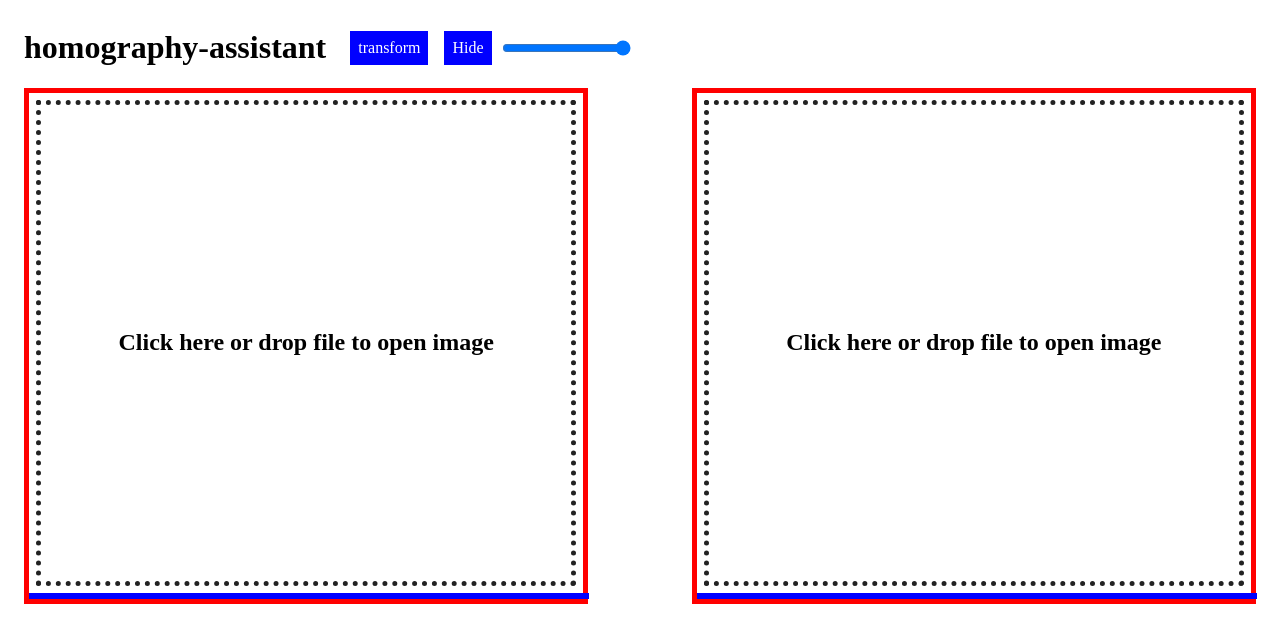
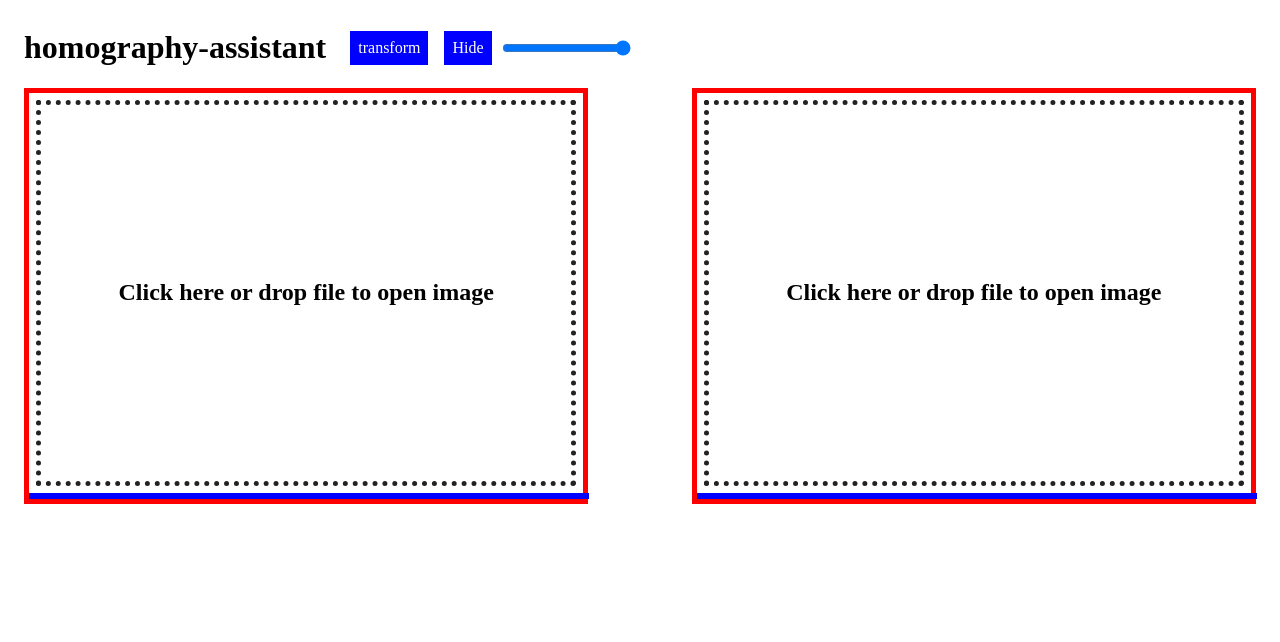
Before and after one commit to rain825/homography-assistant, a Vue app in the folder frontend/: page / in a window 1280 px wide. Shown: the top 642 px of the page. Built offline with nearby package versions, Linux system fonts and the light colour scheme; the HTML template or start-up script is replaced by a standard one; what vue-konva would draw is missing.

Commit message:
refactor FileUploader.vue. thanks @popunbom!

```diff
--- a/frontend/src/components/FileUploader.vue
+++ b/frontend/src/components/FileUploader.vue
@@ -1,15 +1,15 @@
 <template>
-  <div
-    class="drop-area"
+  <div class="file-uploader">
+    <label
+      :class="{ overlay: canvasVisible, 'in-drop-area': isInDropArea}"
       @dragenter.prevent="handleEnterDropArea"
       @dragleave.prevent="handleLeaveDropArea"
       @dragover.prevent
       @drop.prevent.stop="handleSubmit"
     >
-    <label :class="{ overlay: canvasVisible, 'in-drop-area': isInDropArea}">
-      <div class="message">Click here or drop file to open image</div>
       <input @change="handleSubmit" name="imgFile" ref="file" style="display:none;" type="file" />
     </label>
+    <div class="message">Click here or drop file to open image</div>
   </div>
 </template>
 
@@ -29,16 +29,12 @@ export default {
   },
   methods: {
     handleEnterDropArea() {
-      this.dropAreaCounter++;
       this.isInDropArea = true;
-      console.debug(`enterDropArea:${this.dropAreaCounter}`);
+      console.debug(`enterDropArea:${this.isInDropArea}`);
     },
     handleLeaveDropArea() {
-      this.dropAreaCounter--;
-      if (this.dropAreaCounter === 0) {
       this.isInDropArea = false;
-      }
-      console.debug(`leaveDropArea:${this.dropAreaCounter}`);
+      console.debug(`leaveDropArea:${this.isInDropArea}`);
     },
     handleSubmit(event) {
       const file = event.target.files
@@ -60,21 +56,27 @@ export default {
 </script>
 
 <style scoped>
+.file-uploader {
+  width: 100%;
+  height: 400px;
+  /* padding: 18px; */
+  box-sizing: border-box;
+  outline: 5px dotted #222;
+  outline-offset: -12px;
+}
+
 label {
   width: 100%;
-  min-height: 500px;
   height: 100%;
   padding: 18px;
   background-color: transparent;
+  box-sizing: border-box;
   color: black;
-  box-sizing: border-box;
-  outline: 5px dotted #222;
-  outline-offset: -12px;
-  display: flex;
-  justify-content: center;
-  align-items: center;
+  display: block;
   transition-property: all;
   transition: 0.1s;
+  position: absolute;
+  z-index: 0;
 }
 label:hover {
   background-color: rgba(64, 128, 255, 0.3);
@@ -86,11 +88,18 @@ label:hover {
 .overlay {
   position: absolute;
   top: 0px;
-  z-index: 10;
+  z-index: 0;
 }
 .message {
-  /* line-height: 20rem; */
   font-size: 1.5rem;
   font-weight: bold;
+  width: 100%;
+  height: 100%;
+  display: flex;
+  justify-content: center;
+  align-items: center;
+  background-color: transparent;
+  position: absolute;
+  z-index: -10;
 }
 </style>
```
Lines whose indentation alone changed are shown as unchanged.
